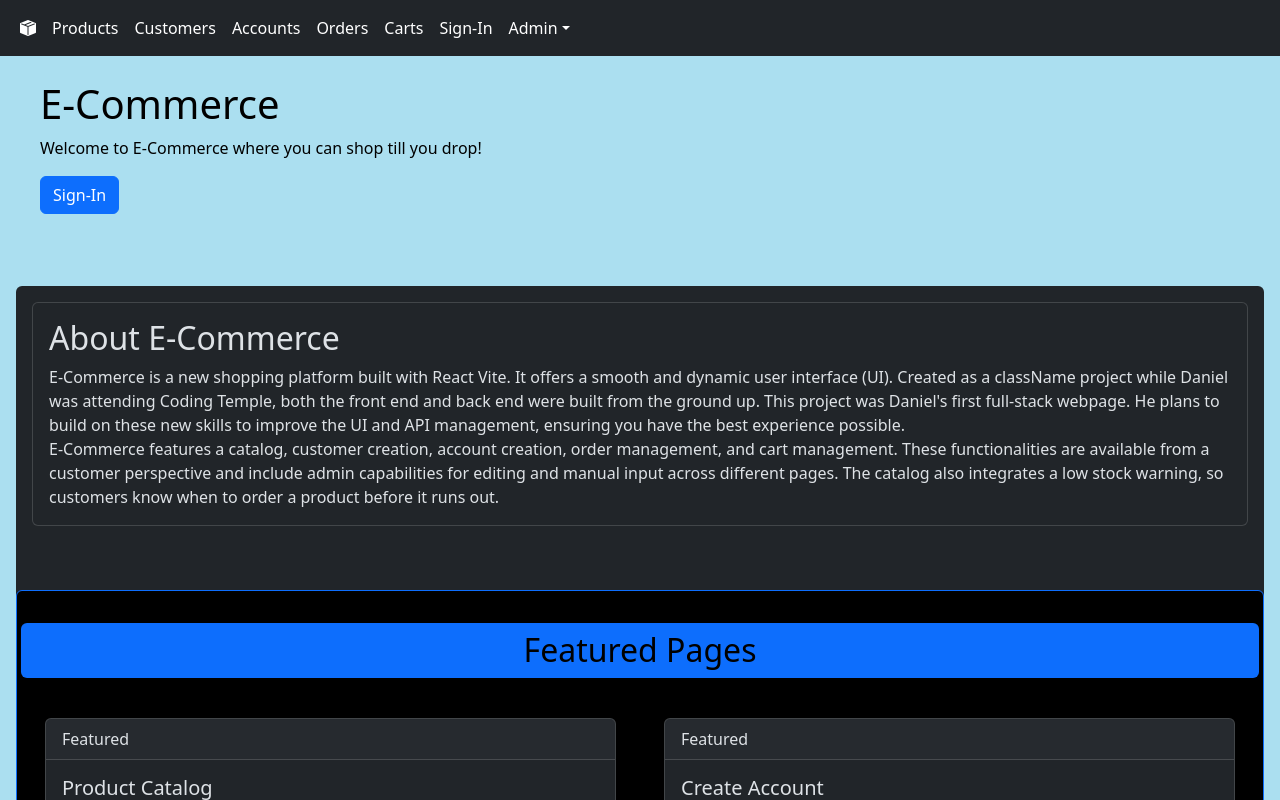
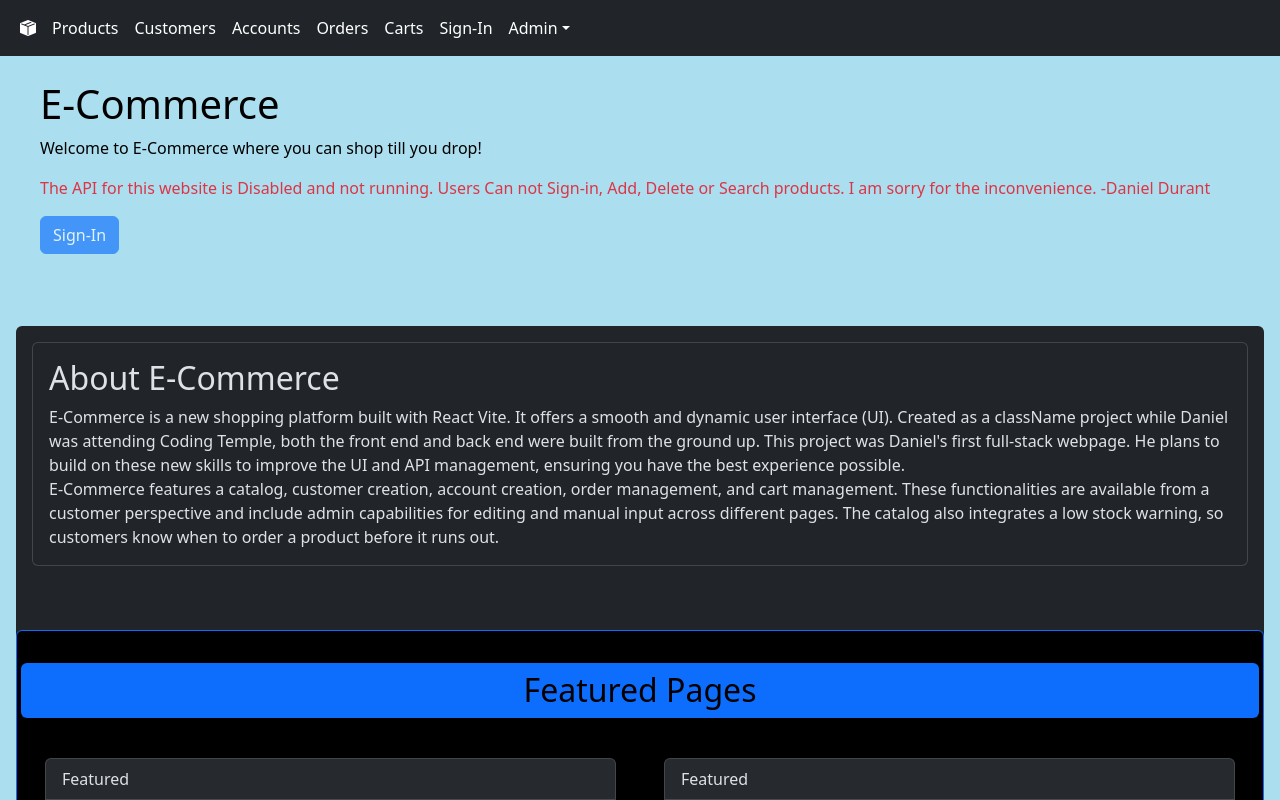
Before and after one commit to DDurant94/E-Commerce-React, a React (Vite) app: page /#/ in a window 1280 px wide. Shown: the top 800 px of the page. Built offline with nearby package versions, Linux system fonts and the light colour scheme.

Commit message:
text about API not running

```diff
--- a/src/components/Page-Components/HomePage.jsx
+++ b/src/components/Page-Components/HomePage.jsx
@@ -10,7 +10,8 @@ const HomePage = () => {
         <div>
           <h1>E-Commerce</h1>
           <p>Welcome to E-Commerce where you can shop till you drop!</p>
-            <Nav.Link to="/sign-in" as={Link} className="nav-link mb-5" id="error-home-page"><Button variant="primary">Sign-In</Button></Nav.Link>
+          <p className="text-danger">The API for this website is Disabled and not running. Users Can not Sign-in, Add, Delete or Search products. I am sorry for the inconvenience. -Daniel Durant</p>
+            <Nav.Link to="/sign-in" as={Link} className="nav-link mb-5" id="error-home-page"><Button variant="primary" disabled={true}>Sign-In</Button></Nav.Link>
 
         </div>
       </header>
```
